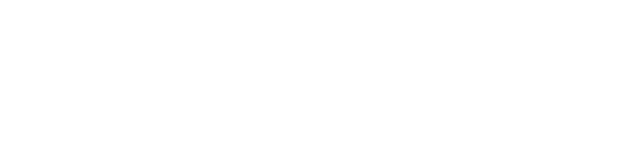
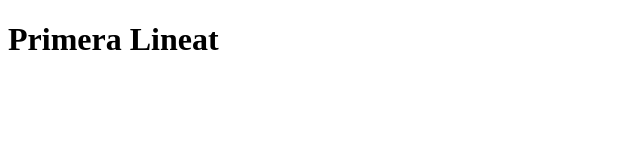
Before and after one commit to RobertMoralesO/clase_git_miercoles_bp, a plain HTML site: page index.html in a window 1280 px wide. Shown: the whole page, without its empty margins (0-640 px from the left). Drawn offline with Linux system fonts and the light colour scheme.

Commit message:
primer h1

```diff
--- a/index.html
+++ b/index.html
@@ -4,9 +4,9 @@
     <meta charset="UTF-8">
     <meta http-equiv="X-UA-Compatible" content="IE=edge">
     <meta name="viewport" content="width=device-width, initial-scale=1.0">
-    <title>Document</title>
+    <title>PAGINA WEB</title>
 </head>
 <body>
-
+    <h1>Primera Lineat</h1>
 </body>
 </html>
```
